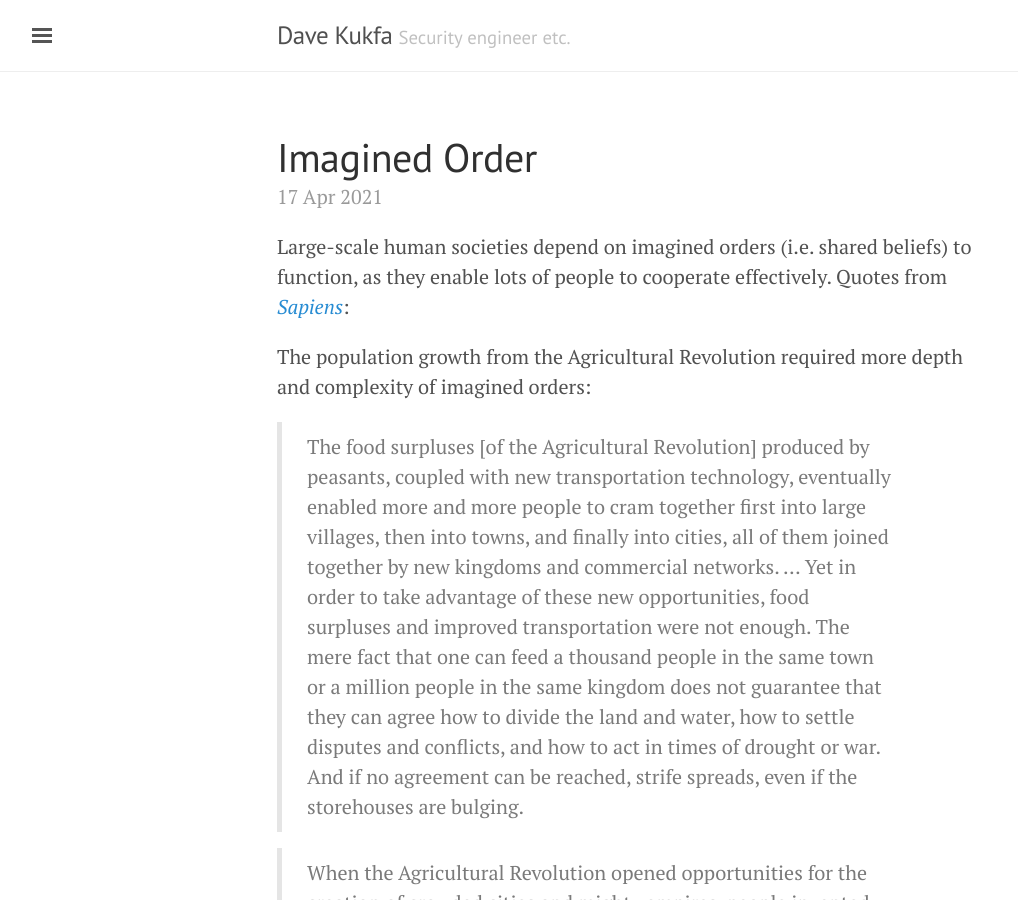
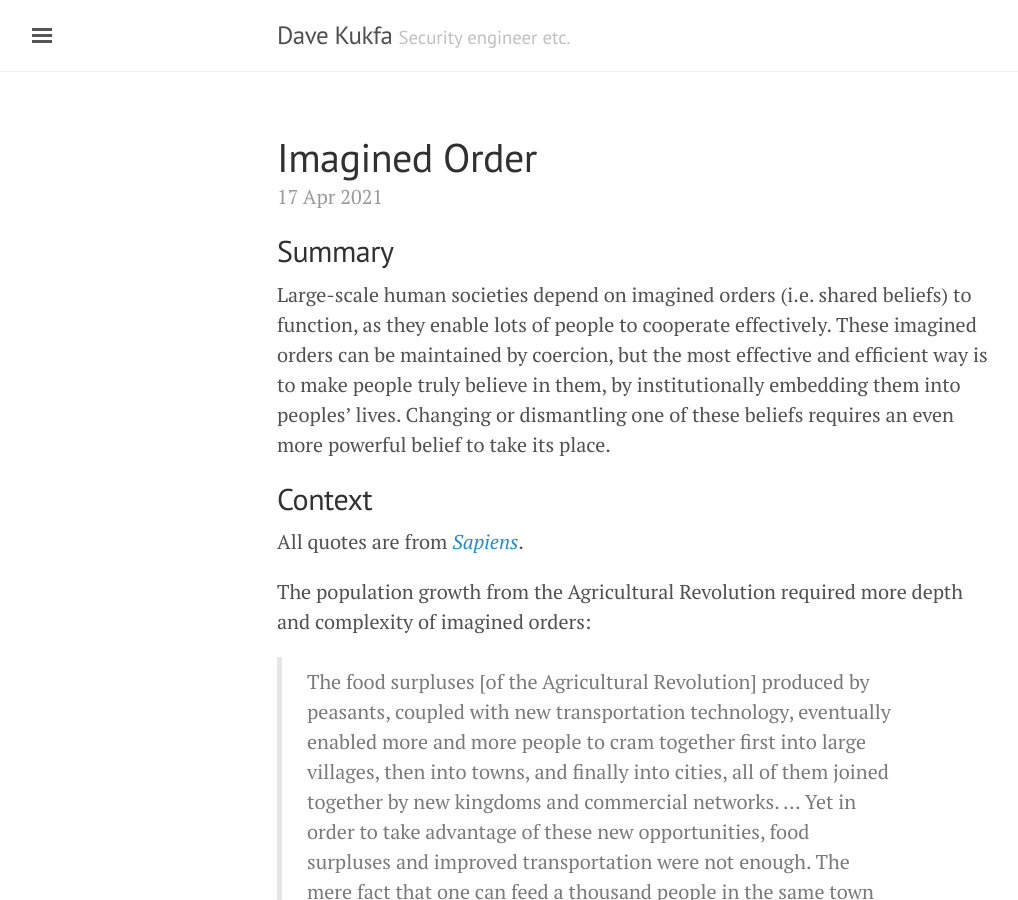
Before and after one commit to kukfa/kukfa.github.io, a Jekyll site: the page built from mental-models/_posts/2021-04-17-imagined-order.md, in a window 1280 px wide and 900 px high. Shown: the whole window, without its empty margins (3-1021 px from the left). Built offline with Jekyll 4.4.1, drawn with Linux system fonts in a browser that asks for light colours; nearby versions of some CDN libraries.

Commit message:
separate imagined order

```diff
--- a/mental-models/_posts/2021-04-17-imagined-order.md
+++ b/mental-models/_posts/2021-04-17-imagined-order.md
@@ -4,7 +4,13 @@ title: Imagined Order
 tag: history
 ---
 
-Large-scale human societies depend on imagined orders (i.e. shared beliefs) to function, as they enable lots of people to cooperate effectively. Quotes from _[Sapiens](https://www.ynharari.com/book/sapiens-2/)_:
+## Summary
+
+Large-scale human societies depend on imagined orders (i.e. shared beliefs) to function, as they enable lots of people to cooperate effectively. These imagined orders can be maintained by coercion, but the most effective and efficient way is to make people truly believe in them, by institutionally embedding them into peoples' lives. Changing or dismantling one of these beliefs requires an even more powerful belief to take its place.
+
+## Context
+
+All quotes are from _[Sapiens](https://www.ynharari.com/book/sapiens-2/)_.
 
 The population growth from the Agricultural Revolution required more depth and complexity of imagined orders:
 
```
